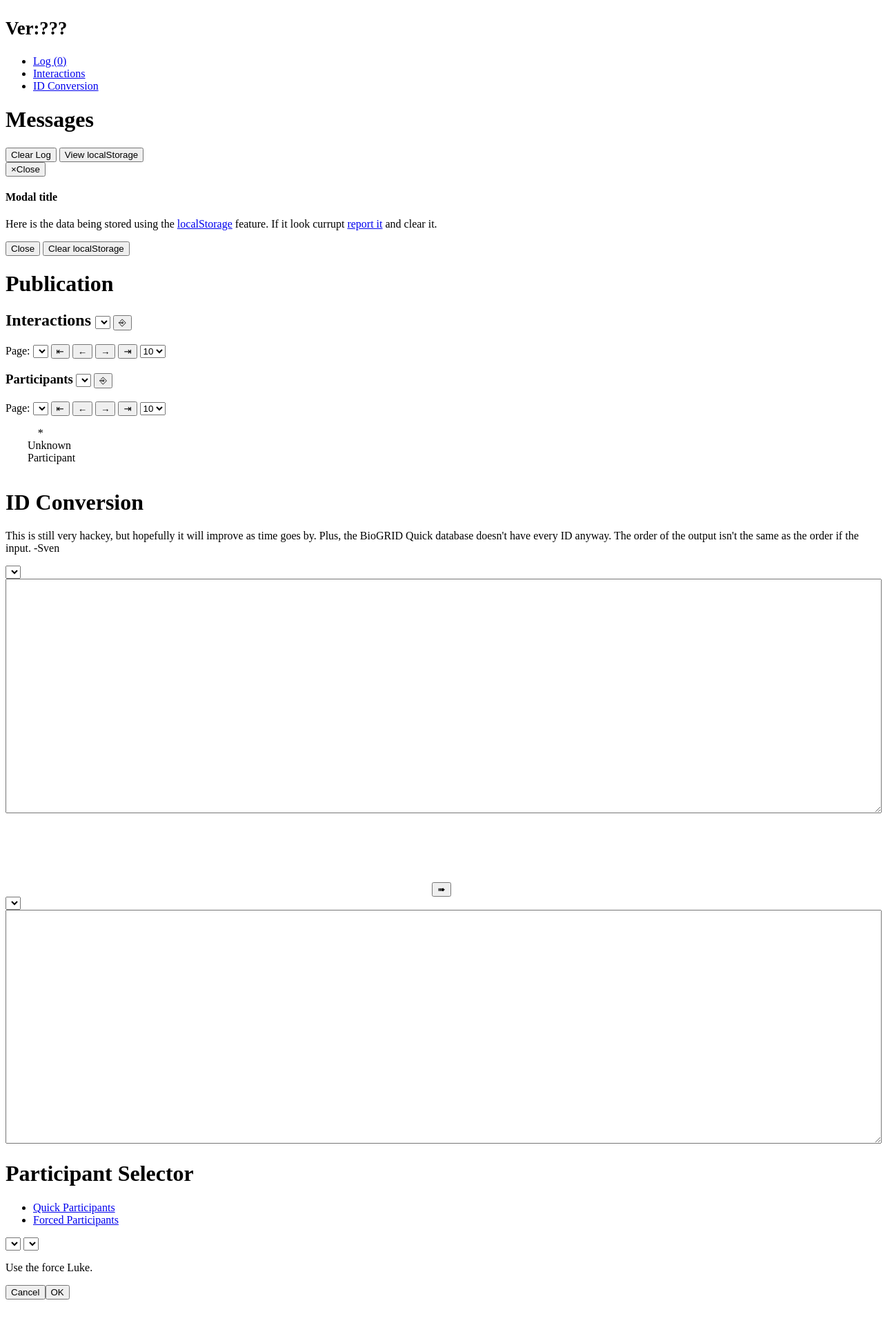
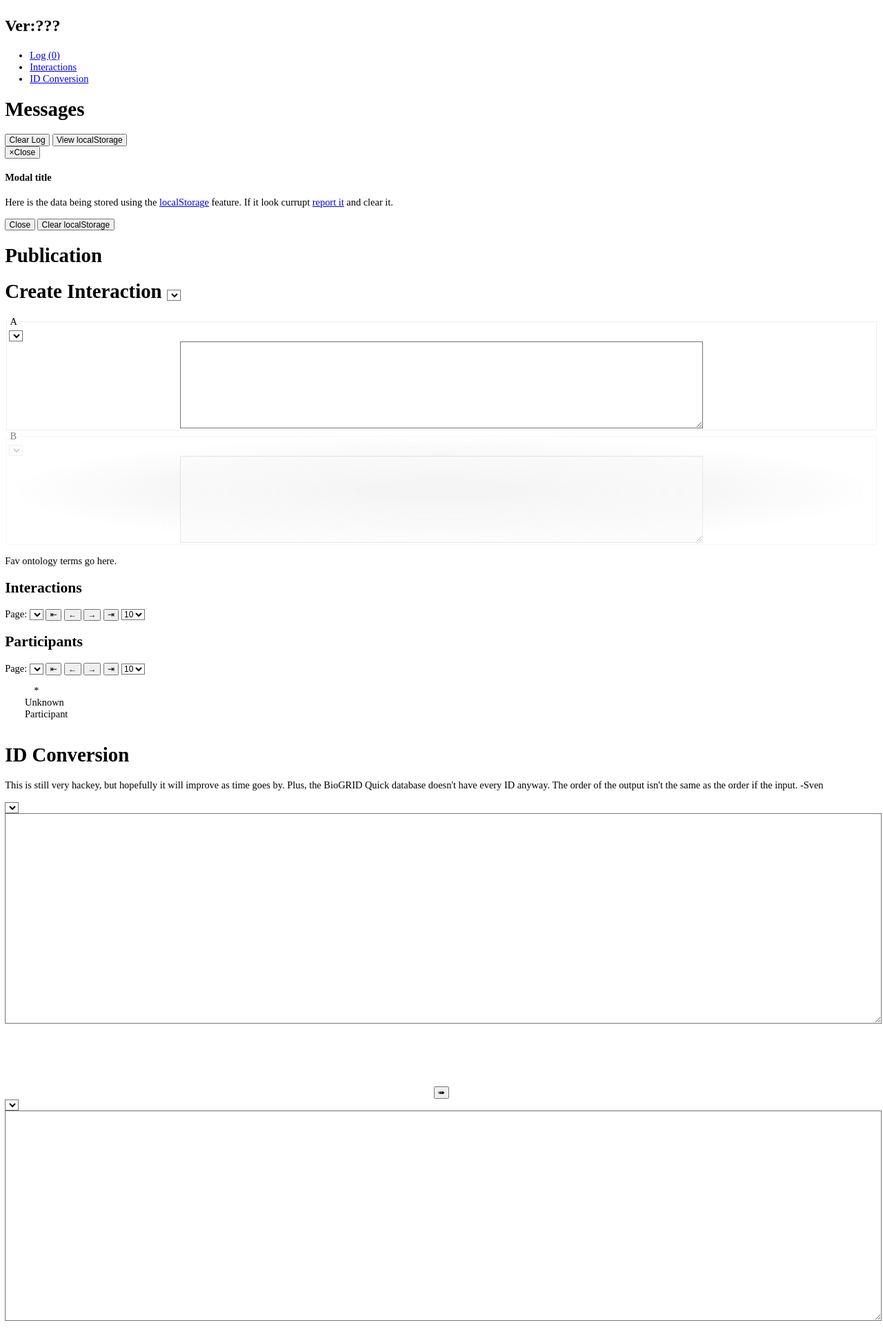
Before and after one commit to BioGRID/IMS3, a PHP site: page /home.php in a window 1280 px wide. Shown: the whole page at 69% size. Before the commit the page ends 1884 px from the top, so only its background shows below. Run offline with PHP 8.4, Linux system fonts and the light colour scheme; data that the repository does not hold is empty.

Commit message:
they don't do anything but it now displays textareas to entre proteins

```diff
--- a/www/Interaction_type.js
+++ b/www/Interaction_type.js
@@ -1,6 +1,27 @@
 IMS.Interaction_type=function(data){
   this.data=data;
 }
+
+/*
+ * Really static, but not to be called by an instance.
+ */
+
+
+// When we change what interaction type we are changeing.
+IMS.Interaction_type.fieldsets=function(sel){
+  var val=$(this).val();
+  IMS.asyncItem
+  (IMS.Interaction_type,val,
+   function(datum){
+         var me=new IMS.Interaction_type(datum[0]);
+         me.fieldsets();
+   });
+}
+
+
+/*
+ * static
+ */
 
 IMS.Interaction_type.prototype=new IMS._table();
 IMS.Interaction_type.prototype._const={
@@ -17,9 +38,30 @@ IMS.Interaction_type.prototype.html=function(){
   return this.data.interaction_type_name;
 }
 
-/*
+IMS.Interaction_type.prototype.fieldsets=function(){
+  var A=$('fieldset.colA');
+  var B=$('fieldset.colB');
 
-	      <h2>Bait</h2>
-	      <select class="quick_organism"></select>
-	      <textarea></textarea>
-*/
+  // The items 'unspecified', 'bait', and 'prey' are
+  // participant_role_name entries.  If they change in the database,
+  // you will have to change them here.  But there is no connection in
+  // the database about what interaction_type wants what
+  // participant_role.
+
+  switch(this.data.interaction_type_name){
+    case('Complex'):
+    A.attr('disabled',false);
+    A.find('legend').text('unspecified');
+    B.attr('disabled',true);
+    B.find('legend').text('disabled');
+    break;
+    case('Protein-Protein'):
+    A.attr('disabled',false);
+    A.find('legend').text('bait');
+    B.attr('disabled',false);
+    B.find('legend').text('prey');
+    break;
+    default:
+    alert('Unknown participant_type selected.');
+  }
+}
--- a/www/home.php
+++ b/www/home.php
@@ -25,12 +25,12 @@ $ims=new IMS\config('ims.json');
 <script src="Unknown_participant.js"></script>
 </head><body>
 
-<div class="container">
+<div class="container-fluid">
 <h1 id="title"><?php print $ims->title(); ?> <small>Ver:<?php print $ims->version(); ?></small></h1>
 <p class="h6" id="user"></p>
 </div>
 
-<div class="container">
+<div class="container-fluid">
 <ul class="nav nav-tabs">
   <li><a href="#log_tab" data-toggle="tab">Log (<span class="log-count">0</span>)</a></li>
   <li class="active"><a href="#interaction_tab" data-toggle="tab">Interactions</a></li>
@@ -38,7 +38,7 @@ $ims=new IMS\config('ims.json');
 </ul>
 </div>
 
-<div class="tab-content container">
+<div class="tab-content container-fluid">
 
   <div class="tab-pane" id="log_tab">
     <h1>Messages</h1>
@@ -69,7 +69,6 @@ $ims=new IMS\config('ims.json');
 	</div><!-- .modal-content -->
       </div><!-- .modal-dialog -->
     </div><!-- .modal #localStorage -->
-
   </div><!-- #log_tab -->
 
   <div class="tab-pane active" id="interaction_tab">
@@ -78,15 +77,29 @@ $ims=new IMS\config('ims.json');
     <blockquote class="dropdown" id="publication"></blockquote>
 
     <div class="ifpub hidden">
-      <h2>
-	Interactions
-	<span class="hidden user">
-	  <select class="interaction_types"></select>
-	  <button id="add_interaction">&#x2386;</button>
-	</span>
-      </h2>
+      <h1>Create Interaction
+	<select class="interaction_types h5"></select>
+      </h1>
 
+      <div class="container-fluid hidden user">
+	<div class="row">
+	  <fieldset class="col-md-4 colA">
+	    <legend>A</legend>
+	    <select class="quick_organism"></select>
+	    <textarea></textarea>
+	  </fieldset>
+	  <fieldset class="col-md-4 colB" disabled>
+	    <legend>B</legend>
+	    <select class="quick_organism"></select>
+	    <textarea></textarea>
+	  </fieldset>
+	  <div class="col-md-4">
+	    <p>Fav ontology terms go here.</p>
+	  </div>
+	</div><!-- .row -->
+      </div>
 
+      <h2>Interactions</h2>
       <div class="pager">
 	Page: <select class="gotoPage"></select>
 	<button class="first" title="First page">⇤</button>
@@ -103,13 +116,8 @@ $ims=new IMS\config('ims.json');
 	</select>
       </div>
       <table class="interactions table table-hover"><thead/><tbody/></table>
-      <h3>
-	Participants
-	<span class="hidden user">
-	  <select class="participant_role"></select>
-	  <button id="add_participant">&#x2386;</button>
-	</span>
-      </h3>
+
+      <h2>Participants</h2>
       <div class="pager">
 	Page: <select class="gotoPage"></select>
 	<button class="first" title="First page">⇤</button>
@@ -159,7 +167,7 @@ $ims=new IMS\config('ims.json');
   </div>
 </div>
 
-<div class="modal fade" id="participant_selector">
+<!-- div class="modal fade" id="participant_selector">
   <div class="modal-dialog">
     <div class="modal-content">
       <div class="modal-header">
@@ -171,12 +179,12 @@ $ims=new IMS\config('ims.json');
 	  <li><a href="#force_participants" data-toggle="tab">Forced Participants</a></li>
 	</ul>
 
-	<div class="container">
+	<div class="container-fluid">
 	  <select class="quick_type"></select>
 	  <select class="quick_organism"></select>
 	</div>
 
-	<div class="tab-content container">
+	<div class="tab-content container-fluid">
 	  <div class="tab-pane active" id="quick_participants">
 	    <input type="hidden" id="quick" style="width:60ex">
 
@@ -194,7 +202,7 @@ $ims=new IMS\config('ims.json');
       </div>
     </div>
   </div>
-<div>
+<div -->
 
 
 </body></html>
--- a/www/ims.css
+++ b/www/ims.css
@@ -1,5 +1,12 @@
+body{
+    /* seems to be the easiest way to make twitter bootstrap fontsize
+    smaller. */
+    zoom:.9;
+}
+.container-fluid{
+}
 #publication_abstract,#publication_meshterms{
-    font-size:small;
+    font-size:smaller;
 }
 .primary-key span{
     text-align:right;
@@ -30,3 +37,18 @@ dl.footnotes dt{
 .user{
     font-size:medium;
 }
+fieldset{
+    padding:3px;
+    border:2px douple black;
+}
+fieldset[disabled]{
+    opacity:.5;
+    background-image:radial-gradient(ellipse 50% 50%,gainsboro 20%,rgba(255,255,255,.3) 100%);
+}
+fieldset textarea{
+    display:block;
+    width:60%;
+    height:10em;
+    margin-left:auto;
+    margin-right:auto;
+}
--- a/www/ims.js
+++ b/www/ims.js
@@ -183,6 +183,12 @@ IMS={
     }
   },
 
+  asyncItem:function(Table,pk,act){
+    var r={table:Table.prototype.table()};
+    var pc=Table.prototype.primary_col();
+    r[pc]=pk;
+    IMS.cache(r,act,pc);
+  },
 
   /*
    * Send a request that will only get one row.  Checks a store to see
@@ -348,7 +354,7 @@ IMS={
     return out;
   }, // redo_table
 
-  populate_select:function(Table){
+  populate_select:function(Table,act){
     var sel=Table.prototype.$('select');
 
     IMS.query
@@ -366,6 +372,9 @@ IMS={
          alert('Unable to populate ' + Table.prototype._const.table);
        }else{
          sel.html('').append(opts);
+         if(act){
+           act.call(sel);
+         }
        }
      });
 
@@ -740,12 +749,11 @@ $(document).ready(function(){
   IMS.populate_select(IMS.Participant_role);
   IMS.populate_select(IMS.Participant_type);
    */
-  IMS.populate_select(IMS.Interaction_type).
-    change(function(){
-    console.log($(this).val());
-  });
+  IMS.populate_select(IMS.Interaction_type,IMS.Interaction_type.fieldsets).
+    change(IMS.Interaction_type.fieldsets);
   IMS.populate_select(IMS.Quick_organism);
 
+  /*
   // how to add an interaction
   $('#add_interaction').click(function(){
     var result=new IMS.Interaction({
@@ -763,7 +771,7 @@ $(document).ready(function(){
     IMS.update_danger(tbl);
     tbl.trigger('update'); // for tablesorter
   });
-
+   */
 
   $('#add_participant').click(function(){
     var i=IMS.pub.interaction;
```
